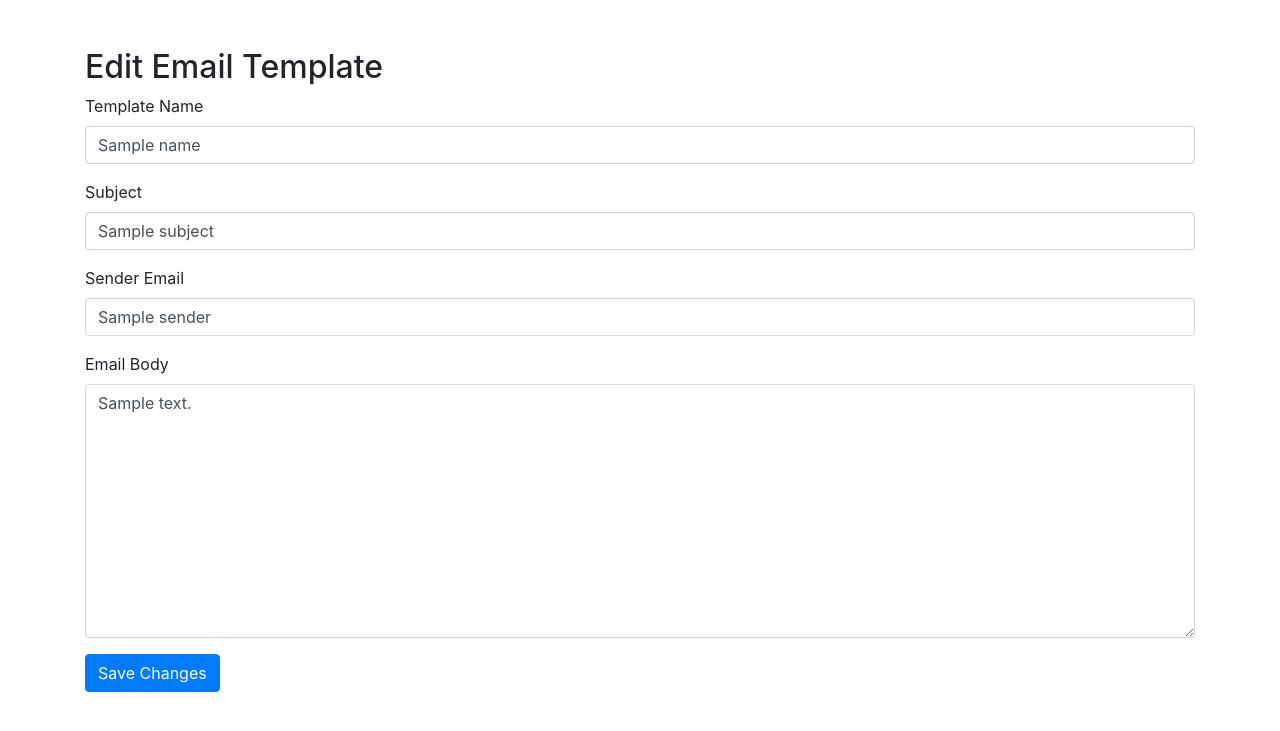
After one commit to Kolpic/Online-Store, a Flask app: template Forum-Project/project/templates/template_email.html in a window 1280 px wide. The commit adds this page. Shown: the top 731 px of the page. Run offline with Flask 3, Linux system fonts and the light colour scheme; the template is opened without the code that fills it: most values are stand-ins (such as "Sample title", 1, 10 or a date in 2020); some libraries are stand-ins or nearby versions.

Commit message:
https://app.clickup.com/t/86bzcz6xf added template for sending email

```diff
--- a/Forum-Project/project/main.py
+++ b/Forum-Project/project/main.py
@@ -98,7 +98,6 @@ FIELD_CONFIG = {
             'price': {'type': float, 'required': True, 'conditions': [(lambda x: x > 0, "Price must be a positive number")]},
             'quantity': {'type': int, 'required': True, 'conditions': [(lambda x: x > 0, "Quantity must be a positive number")]},
             'category': {'type': str, 'required': True},
-            # TODO: validator -> conditions
             'image': {'type': 'file', 'required': True, 'conditions_image': ALLOWED_EXTENSIONS,'handler': handle_image_field},
             'currency_id': {'type': int, 'required': True},
         },
@@ -154,6 +153,14 @@ FIELD_CONFIG = {
             'email': {'type': str, 'required': True, 'conditions': [(lambda x: '@' in x, "Invalid email")]},
             'verification_status': {'type': bool, 'required': True, 'conditions': [(lambda x: x == True or x == False, "The status can be only true or false")]}
         }
+    },
+    'Template email': {
+        'edit': {
+            'name': {'type': str, 'required': True, 'conditions': [(lambda x: len(x) > 5 and len(x) <= 30, "Template name should be between 5 and 30 symbols")]},
+            'subject': {'type': str, 'required': True, 'conditions': [(lambda x: len(x) > 5 and len(x) <= 30, "Email subject should be between 5 and 30 symbols")]},
+            'body': {'type': str, 'required': True, 'conditions': [(lambda x: len(x) > 10 and len(x) <= 255, "Email subject should be under 255 symbols")]},
+            'sender': {'type': str, 'required': True, 'conditions': [(lambda x: '@' in x, "Invalid email")]},
+        }
     }
 }
 
@@ -367,18 +374,33 @@ def registration(conn, cur):
 
     cur.execute("INSERT INTO users (first_name, last_name, email, password, verification_code) VALUES (%s, %s, %s, %s, %s)", (first_name, last_name, email, hashed_password, verification_code))
 
-    send_verification_email(email, verification_code)
+    send_verification_email(email, verification_code, cur)
 
     session['verification_message'] = 'Successful registration, we send you a verification code on the provided email'
     return redirect("/verify")
 
-def send_verification_email(user_email, verification_code):
-    with app.app_context():
-        msg = Message('Email Verification',
-                sender = 'galincho112@gmail.com',
-                recipients = [user_email])
-    msg.body = 'Please insert the verification code in the form: ' + verification_code
-    mail.send(msg)
+def send_verification_email(user_email, verification_code, cur):
+
+    cur.execute("SELECT subject, sender, body FROM email_template WHERE name = 'Verification Email'")
+    values = cur.fetchone()
+
+    utils.trace(values)
+
+    if values:
+        subject, sender, body = values
+
+        utils.trace(subject)
+        utils.trace(sender)
+        utils.trace(body)
+
+        with app.app_context():
+            msg = Message(subject,
+                    sender = sender,
+                    recipients = [user_email])
+        msg.body = body + " " + verification_code
+        mail.send(msg)
+    else:
+        utils.AssertDev(False, "No information in the database")
 
 def verify(conn, cur):
     assertIsProvidedMethodsTrue('GET','POST')
@@ -431,7 +453,6 @@ def login(conn, cur):
     email = request.form['email']
     password_ = request.form['password']
 
-    # TODO: Izpolzvam tova navsqkude
     cur = conn.cursor(cursor_factory = psycopg2.extras.RealDictCursor)
 
     cur.execute("""
@@ -704,7 +725,7 @@ def send_login_link(conn, cur):
     token_id = cur.fetchone()[0]
     cur.execute("UPDATE users SET token_id = %s WHERE email = %s", (token_id, email))
 
-    login_link = f"http://10.20.3.101:5001/log?token={login_token}"
+    login_link = f"http://10.20.3.101:5000/log?token={login_token}"
 
     send_verification_link(email, login_link)
 
@@ -1588,7 +1609,10 @@ def back_office_manager(conn, cur, *params):
             print(params, flush=True)
 
             cur.execute(query, tuple(params))
+
             report = cur.fetchall()
+
+            # total_orders = utils.get
 
             utils.AssertUser(report[0][0] != None and report[0][1] != None and report[0][2] != None and report[0][3] != None, "No result with this filter")
 
@@ -1846,7 +1870,6 @@ def back_office_manager(conn, cur, *params):
 
         print("Enterd crud_products add successfully", flush=True)
         utils.AssertUser(utils.has_permission(cur, request, 'CRUD Products', 'create', is_auth_user), "You don't have permission to this resource")
-        # TODO(Done): ref
 
         if request.method == 'GET':
 
@@ -1874,7 +1897,7 @@ def back_office_manager(conn, cur, *params):
 
         print("Enterd crud_products edit successfully", flush=True)
         utils.AssertUser(utils.has_permission(cur, request, 'CRUD Products', 'update', is_auth_user), "You don't have permission to this resource")
-        # TODO: ref
+
         product_id = request.path.split('/')[3]
 
         if request.method == 'GET':
@@ -1906,7 +1929,7 @@ def back_office_manager(conn, cur, *params):
     elif re.match(r'/crud_products/delete_product/\d+$', request.path) and len(request.path.split('/')) == 4:
 
         print("Enterd crud_products delete successfully", flush=True)
-        # TODO: ref
+
         utils.AssertUser(utils.has_permission(cur, request, 'CRUD Products', 'delete', is_auth_user), "You don't have permission to this resource")
 
         product_id = request.path.split('/')[3]
@@ -2187,6 +2210,7 @@ def back_office_manager(conn, cur, *params):
 
         if request.method == 'GET':
 
+            #TODO: ne trqbva da se izvikva poveche ot
             sort_by = utils.check_request_arg_fields(cur, request, datetime)['sort_by']
             sort_order = utils.check_request_arg_fields(cur, request, datetime)['sort_order']
             email = utils.check_request_arg_fields(cur, request, datetime)['email']
@@ -2308,6 +2332,40 @@ def back_office_manager(conn, cur, *params):
         session['crud_message'] = "You successfully made user with id: " + str(user_id) + " unverified"
 
         return redirect(f'/crud_users')
+
+    elif request.path == f'/template_email':
+
+        if request.method == 'GET':
+
+            cur.execute("SELECT name, subject, body, sender FROM email_template WHERE name = 'Verification Email'")
+            values = cur.fetchone()
+
+            if values:
+                name, subject, body, sender = values
+
+                return render_template('template_email.html', name=name, subject=subject, body=body, sender=sender)
+
+        elif request.method == 'POST':
+
+            data = process_form('Template email', 'edit')
+
+            utils.trace(data)
+
+            cur.execute("""
+                UPDATE email_template
+                SET
+                    name = %s,
+                    subject = %s,
+                    body = %s,
+                    sender = %s
+                WHERE id = 1""", (data['values'][0], data['values'][1], data['values'][2], data['values'][3]))
+
+            session['staff_message'] = "You successfully updated template for sending emails"
+
+            return redirect(f'/staff_portal')
+
+        else:
+            utils.AssertUser(False, "Invalid method")
 
     else:
         utils.AssertUser(False, "Invalid url")
@@ -2345,6 +2403,7 @@ url_to_function_map = [
     (r'(?:/[A-z]+)?(?:/back_office)?/(crud_products_edit_picture|error_logs|update_captcha_settings|report_sales|crud_products|crud_staff|role_permissions|download_report|crud_orders|active_users|download_report_without_generating_rows_in_the_html|upload_products|crud_users)(?:/[\w\d\-_/]*)?', back_office_manager),
 ]
 
+
 url_to_function_map_front_office = [
     (r'/registration', registration),
     (r'/refresh_captcha', refresh_captcha),
@@ -2373,7 +2432,7 @@ url_to_function_map_back_office = [
     (r'/staff_login', staff_login),
     (r'/staff_portal', staff_portal),
     (r'/logout_staff', logout_staff),
-    (r'/(crud_products_edit_picture|error_logs|update_captcha_settings|report_sales|crud_products|crud_staff|role_permissions|download_report|crud_orders|active_users|download_report_without_generating_rows_in_the_html|upload_products|crud_users)(?:/[\w\d\-_/]*)?', back_office_manager),
+    (r'/(crud_products_edit_picture|error_logs|update_captcha_settings|report_sales|crud_products|crud_staff|role_permissions|download_report|crud_orders|active_users|download_report_without_generating_rows_in_the_html|upload_products|crud_users|template_email)(?:/[\w\d\-_/]*)?', back_office_manager),
 ]
 
 # (?:/[A-z]+)?
@@ -2389,8 +2448,10 @@ def handle_request(username=None, path=''):
         print("request.path", flush=True)
         print(request.path, flush=True)
 
+        #TODO Validaciq na cookie prez bazata + req.args
         is_auth_user = sessions.get_current_user(request, cur)
 
+        #TODO print da se izvede v custom finkciq
         print("is_auth_user", flush=True)
         print(is_auth_user, flush=True)
 
@@ -2398,6 +2459,8 @@ def handle_request(username=None, path=''):
         match = None
         flag_front_office = False
 
+        #TODO foreign key
+        #TODO refactor
         if is_auth_user == None or "@" in is_auth_user:
             for pattern, function in url_to_function_map_front_office:
                 print("Entered front office loop",flush=True)
@@ -2408,6 +2471,7 @@ def handle_request(username=None, path=''):
                     flag_front_office = True
                     break
 
+        #TODO da se mahne == False -> not
         if is_auth_user == None or (flag_front_office == False or "@" not in is_auth_user):
             for pattern, function in url_to_function_map_back_office:
                 print("Entered back office loop",flush=True)
@@ -2455,6 +2519,7 @@ def handle_request(username=None, path=''):
 
         return render_template("error.html", message = str(message), redirect_url = request.url)
     finally:
+        #TODO: Da premestq predi if match:
         conn.commit()
 
         if conn is not None:
--- a/Forum-Project/project/templates/staff_portal.html
+++ b/Forum-Project/project/templates/staff_portal.html
@@ -56,6 +56,7 @@
             <a href="/crud_orders" class="list-group-item list-group-item-action">7. Manage Orders</a>
             <a href="/active_users" class="list-group-item list-group-item-action">8. See active users</a>
             <a href="/crud_users" class="list-group-item list-group-item-action">9. Manage Users</a>
+            <a href="/template_email" class="list-group-item list-group-item-action">10. Sending email template</a>
         </div>
     </div>
 </body>
--- /dev/null
+++ b/Forum-Project/project/templates/template_email.html
@@ -0,0 +1,40 @@
+<!DOCTYPE html>
+<html lang="en">
+<head>
+    <meta charset="UTF-8">
+    <title>Edit Email Template</title>
+    <link rel="stylesheet" href="https://stackpath.bootstrapcdn.com/bootstrap/4.3.1/css/bootstrap.min.css">
+</head>
+<body>
+<div class="container mt-5">
+    <h2>Edit Email Template</h2>
+    <form action="/template_email" method="POST">
+
+        <div class="form-group">
+            <label for="name">Template Name</label>
+            <input type="text" class="form-control" id="name" name="name" value="{{ name }}" >
+        </div>
+
+        <div class="form-group">
+            <label for="subject">Subject</label>
+            <input type="text" class="form-control" id="subject" name="subject" value="{{ subject }}">
+        </div>
+
+        <div class="form-group">
+            <label for="sender_email">Sender Email</label>
+            <input type="email" class="form-control" id="sender" name="sender" value="{{ sender }}">
+        </div>
+
+        <div class="form-group">
+            <label for="body">Email Body</label>
+            <textarea class="form-control" id="body" name="body" rows="10">{{ body }}</textarea>
+        </div>
+
+        <button type="submit" class="btn btn-primary">Save Changes</button>
+    </form>
+</div>
+<script src="https://code.jquery.com/jquery-3.3.1.slim.min.js"></script>
+<script src="https://cdnjs.cloudflare.com/ajax/libs/popper.js/1.14.7/umd/popper.min.js"></script>
+<script src="https://stackpath.bootstrapcdn.com/bootstrap/4.3.1/js/bootstrap.min.js"></script>
+</body>
+</html>
--- a/Forum-Project/project/utils.py
+++ b/Forum-Project/project/utils.py
@@ -48,6 +48,9 @@ def AssertDev(boolean, str):
 
 def AssertUser(boolean, str):
     if not boolean: raise exception.WrongUserInputException(str)
+
+def trace(str):
+    print(str, flush=True)
 
 def has_permission(cur, request, interface, permission_needed, username):
     # username = request.path.split('/')[1]
@@ -227,6 +230,7 @@ def check_request_arg_fields(cur, request, datetime):
         sort_by = 'id'
         sort_order = 'asc'
 
+    #TODO: refactor da ne se povtarqt if-ove
     if price_min:
         try:
             price_min = float(price_min)
```
Also changed, not shown: Forum-Project/project/migrations/versions/4fb4d7e50bdf_.py (added, +50 -0 lines), Forum-Project/project/models.py (+7 -0 lines).
